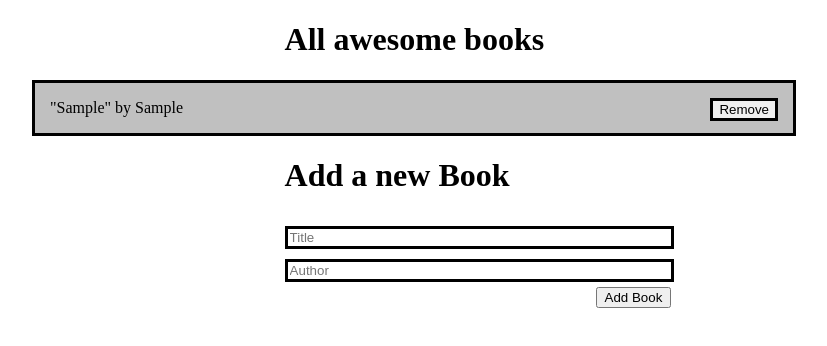
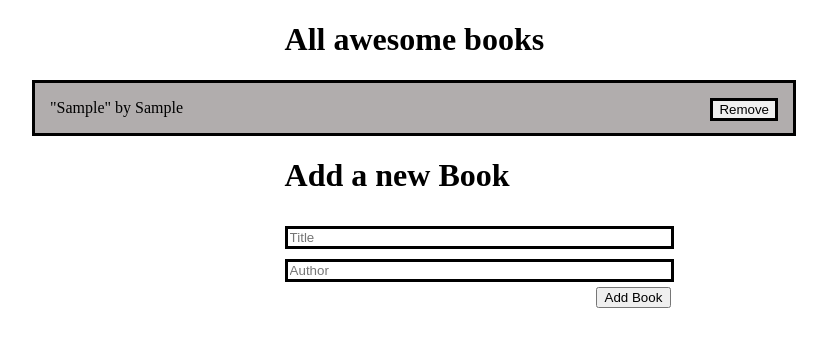
Before and after one commit to Zel-hub7/Awesome_Books, a website: page index.html in a window 1280 px wide. Both pictures are taken after typing "Sample", "Sample" into the empty fields and a click on the button "Add Book". Shown: the whole page, without its empty margins (229-1056 px from the left). Drawn offline with Linux system fonts and the light colour scheme.

Commit message:
style file updated

```diff
--- a/style.css
+++ b/style.css
@@ -32,7 +32,7 @@
   margin-right: 2%;
 }
 .even {
-  background-color: silver;
+  background-color: rgb(177, 173, 173);
 
 }
 .form-title {
```
